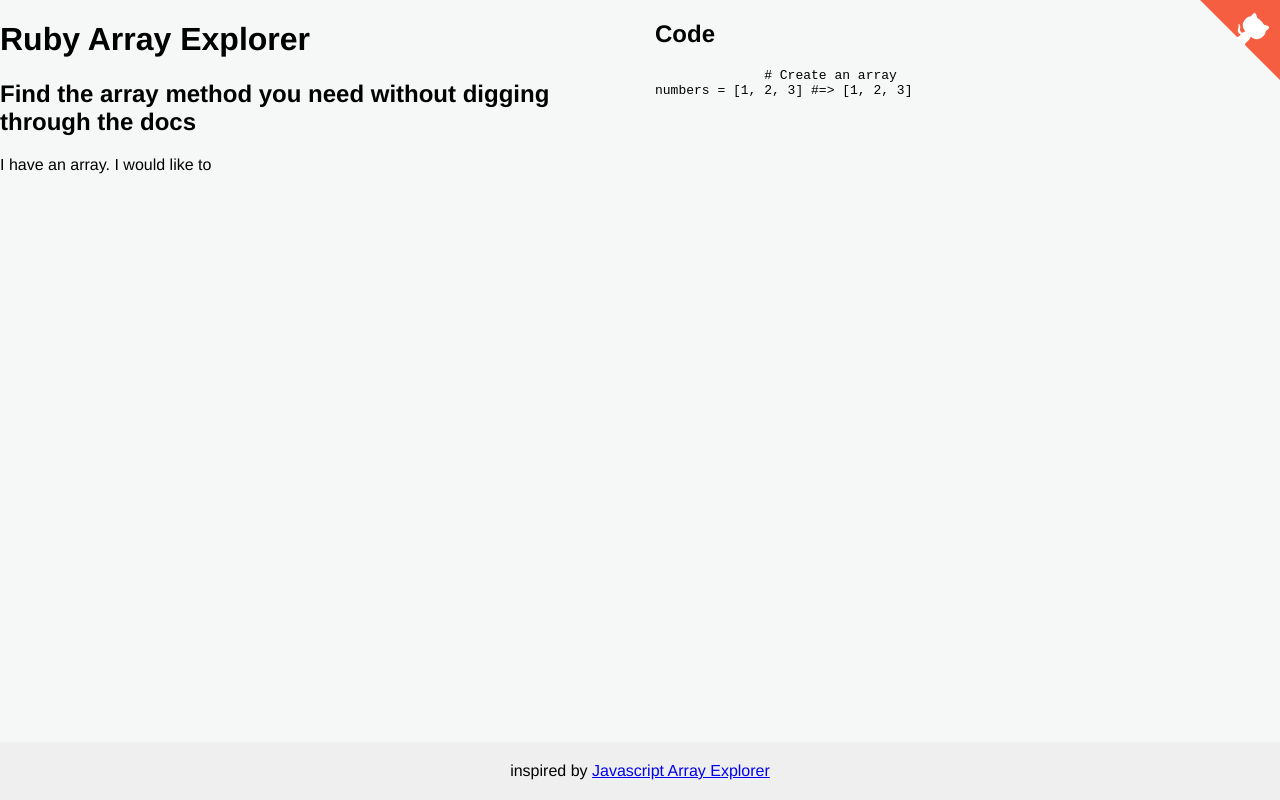
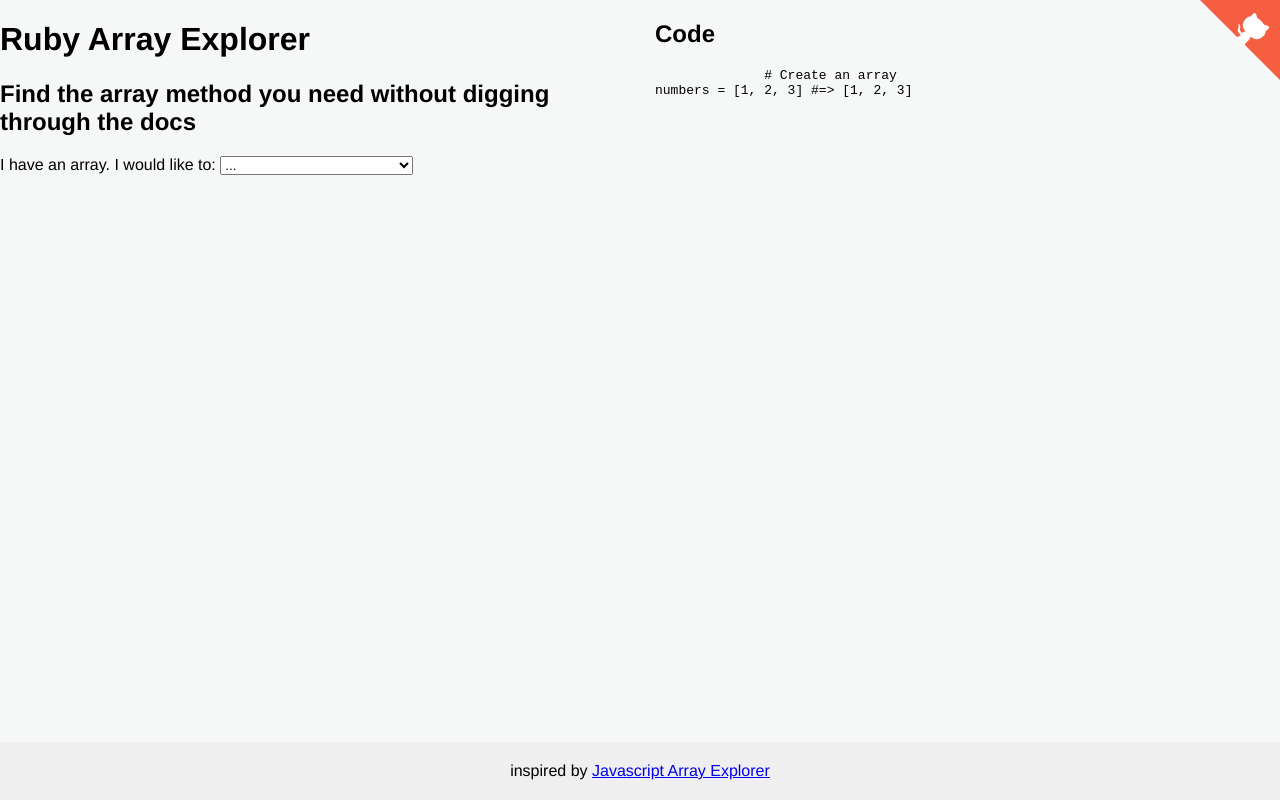
Before and after one commit to janiceshiu/ruby-array-explorer, a plain HTML site: page index.html in a window 1280 px wide. Drawn offline with nearby package versions, Linux system fonts and the light colour scheme.

Commit message:
add first selector

```diff
--- a/index.html
+++ b/index.html
@@ -20,7 +20,18 @@
         <h1 id='left-title'>Ruby Array Explorer</h1>
         <h2 id='left-description'>Find the array method you need without digging through the docs</h2>
         <div id='left-content'>
-          I have an array. I would like to
+          <div>
+            I have an array. I would like to:
+            <select id='first-selector'>
+              <option value='default'>...</option>
+              <option value="add">add elements or other arrays</option>
+              <option value="rm">remove elements</option>
+              <option value="find">find elements</option>
+              <option value="iter">iterate over elements</option>
+              <option value='sort'>order the array</option>
+              <option value='other'>do something else</option>
+            </select>
+          </div>
         </div>
       </div>
 
--- a/index.js
+++ b/index.js
@@ -1,2 +1,4 @@
 $(document).ready(function(){
+  $("#first-selector").change(function() {
+  });
 });
```
